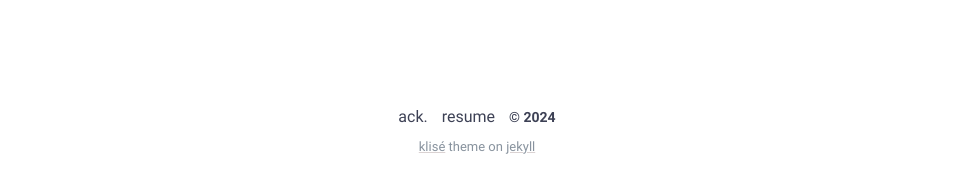
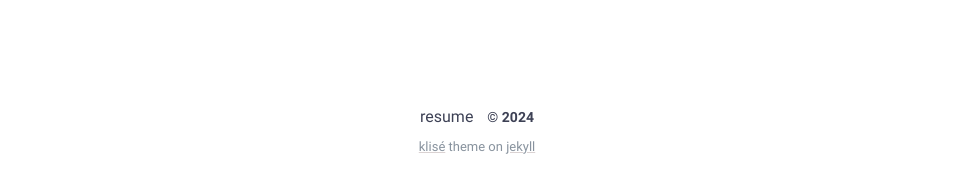
Before and after one commit to EmilianPostolache/site, a Jekyll site: the page built from index.md, in a window 1280 px wide. Shown: the part 694-887 px from the top of the page, without its empty margins (163-1116 px from the left). Built offline with Jekyll 4.4.1, drawn with Linux system fonts in a browser that asks for light colours.

Commit message:
Update footer.html

```diff
--- a/_includes/footer.html
+++ b/_includes/footer.html
@@ -1,5 +1,4 @@
 <footer class="footer">
-  <a class="footer_item" href="/thanks">ack.</a>
   <a class="footer_item" href="/assets/cv/CV_Emilian.pdf">resume</a>
   <!-- <a class="footer_item" href="/feed.xml">rss</a> -->
   <span class="footer_item">&copy; {{ site.time | date: "%Y" }}</span>
```
